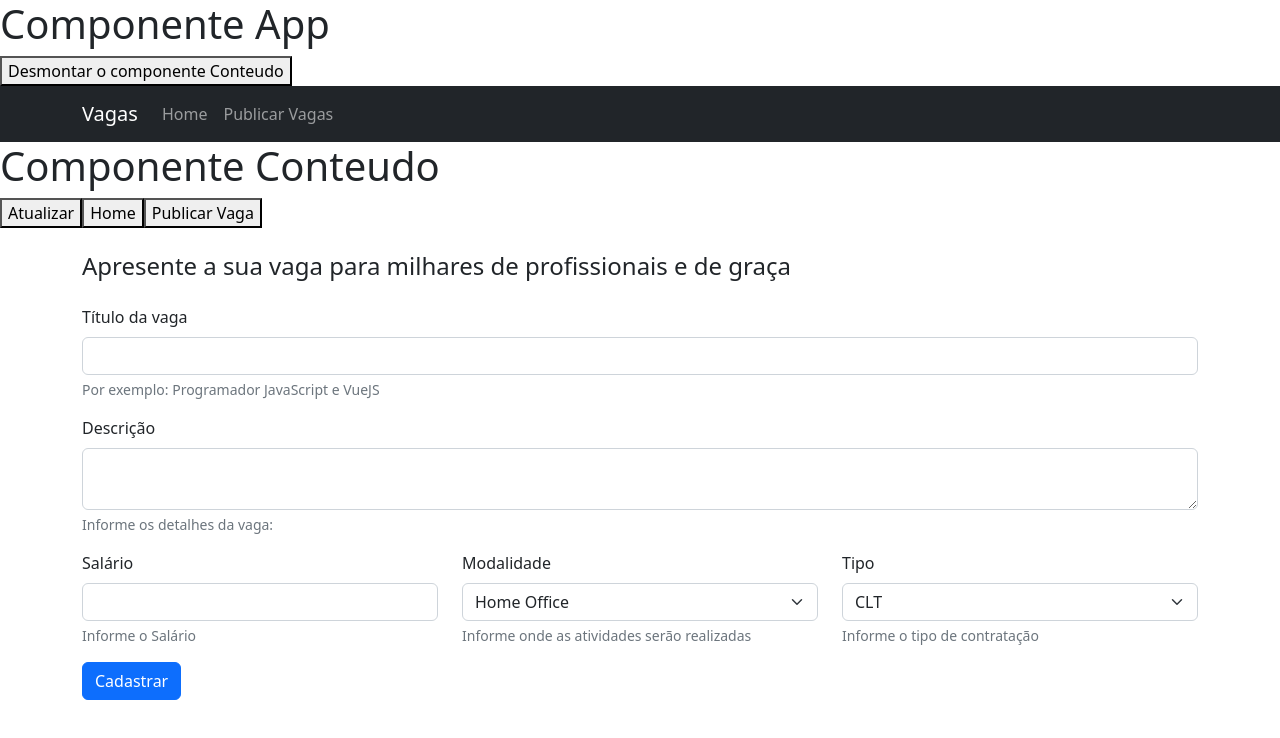
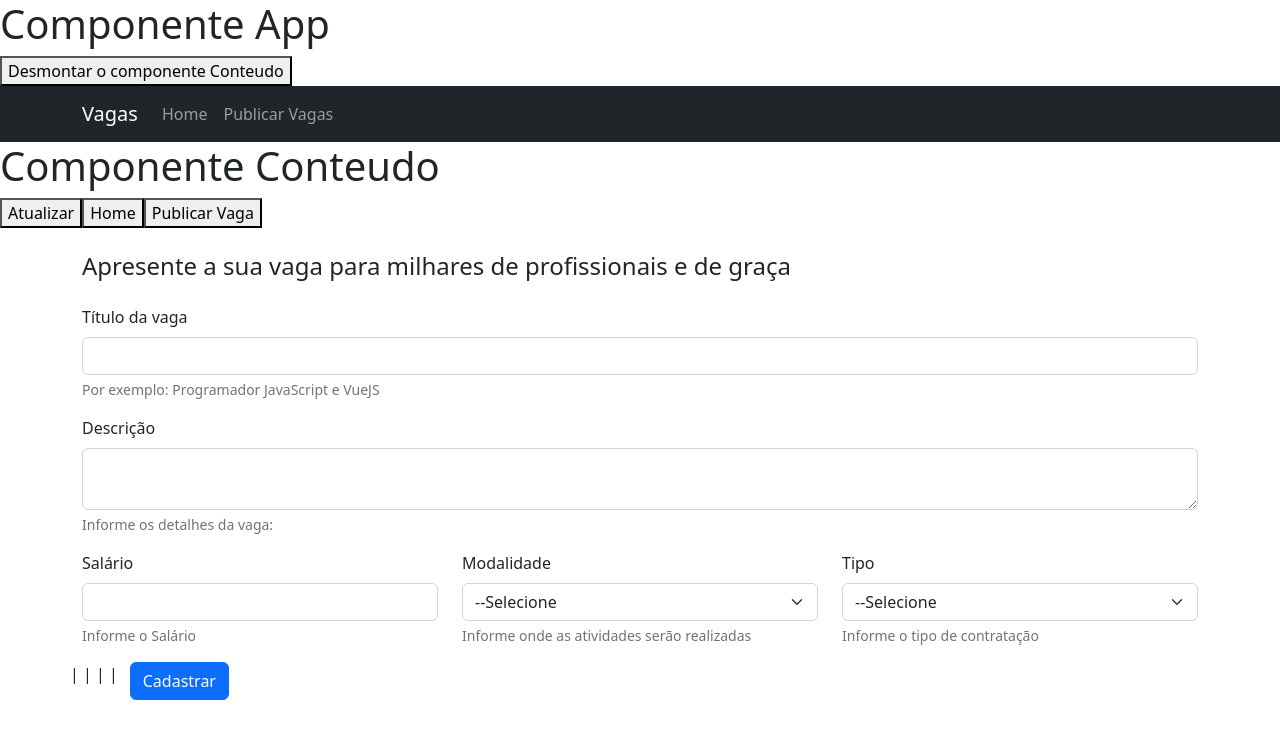
Before and after one commit to Lucas-Pina1/projeto-vagas, a Vue app: page / in a window 1280 px wide. Both pictures are taken after a click on the button "Publicar Vaga". Shown: the top 738 px of the page. Built offline with nearby package versions, Linux system fonts and the light colour scheme.

Commit message:
implementação localStorege

```diff
--- a/src/components/views/PublicarVaga.vue
+++ b/src/components/views/PublicarVaga.vue
@@ -9,7 +9,7 @@
     <div class="row mt-3">
       <div class="col">
         <label class="form-label">Título da vaga</label>
-        <input type="text" class="form-control" />
+        <input type="text" class="form-control" v-model="titulo" />
         <div class="form-text">Por exemplo: Programador JavaScript e VueJS</div>
       </div>
     </div>
@@ -17,7 +17,11 @@
     <div class="row mt-3">
       <div class="col">
         <label class="form-label">Descrição</label>
-        <textarea type="text" class="form-control"></textarea>
+        <textarea
+          type="text"
+          class="form-control"
+          v-model="descricao"
+        ></textarea>
         <div class="form-text">Informe os detalhes da vaga:</div>
       </div>
     </div>
@@ -25,14 +29,15 @@
     <div class="row mt-3">
       <div class="col">
         <label class="form-label">Salário</label>
-        <input type="number" class="form-control" />
+        <input type="number" class="form-control" v-model="salario" />
         <div class="form-text">Informe o Salário</div>
       </div>
 
       <div class="col">
         <label class="form-label">Modalidade</label>
-        <select class="form-select">
-          <option value="1">Home Office</option>
+        <select class="form-select" v-model="modalidade">
+          <option value="" disabled>--Selecione</option>
+          <option value="1">Home Oficce</option>
           <option value="2">Presencial</option>
         </select>
         <div class="form-text">Informe onde as atividades serão realizadas</div>
@@ -40,7 +45,8 @@
 
       <div class="col">
         <label class="form-label">Tipo</label>
-        <select class="form-select">
+        <select class="form-select" v-model="tipo">
+          <option value="" disabled>--Selecione</option>
           <option value="1">CLT</option>
           <option value="2">PJ</option>
         </select>
@@ -49,8 +55,12 @@
     </div>
 
     <div class="row mt-3">
+      {{ titulo }} | {{ descricao }} | {{ salario }} | {{ modalidade }} |
+      {{ tipo }}
       <div class="col">
-        <button type="submit" class="btn btn-primary">Cadastrar</button>
+        <button type="submit" class="btn btn-primary" @click="salvarVaga()">
+          Cadastrar
+        </button>
       </div>
     </div>
   </div>
@@ -59,6 +69,27 @@
 <script>
 export default {
   name: "PublicarVaga",
+  data() {
+    return {
+      titulo: "",
+      descricao: "",
+      salario: "",
+      modalidade: "",
+      tipo: "",
+    };
+  },
+  methods: {
+    salvarVaga() {
+      let vaga = {
+        titulo: this.titulo,
+        descricao: this.descricao,
+        salario: this.salario,
+        modalidade: this.modalidade,
+        tipo: this.tipo,
+      };
+      localStorage.setItem("vagas", JSON.stringify(vaga));
+    },
+  },
 };
 </script>
 
```
